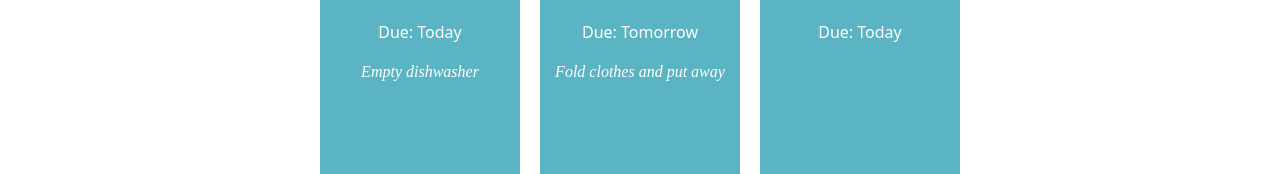
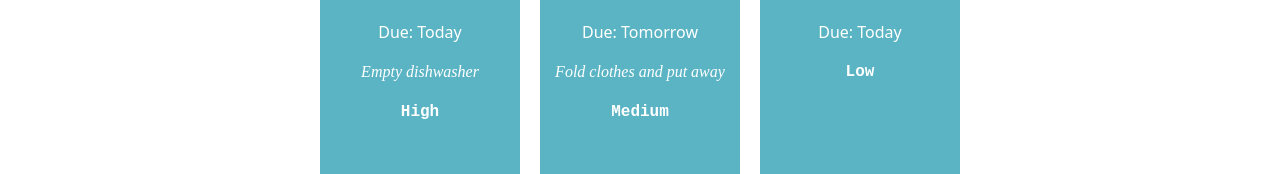
Before and after one commit to daniel-wall06/react-basics-labs, a React (Vite) app in the folder tasky/: page / in a window 1280 px wide. Shown: the part 207-381 px from the top of the page. Built offline with nearby package versions, Linux system fonts and the light colour scheme.

Commit message:
Tasky Lab 2a - Exercise done

```diff
--- a/tasky/src/App.css
+++ b/tasky/src/App.css
@@ -42,3 +42,7 @@
   font-family: 'Times New Roman', Times, serif;
 
 }
+.priority{
+  font-family: 'Courier New', Courier, monospace;
+  font-weight: bold;
+}
--- a/tasky/src/App.jsx
+++ b/tasky/src/App.jsx
@@ -5,9 +5,9 @@
 function App() {
   const [ taskState, setTaskState ] = useState({
     tasks: [
-      { id: 1, title:"Dishes", description: "Empty dishwasher", deadline: "Today" },
-      { id: 2, title: "Laundry", description: "Fold clothes and put away", deadline: "Tomorrow" },
-      { id: 3, title: "Tidy up", deadline: "Today" }
+      { id: 1, title:"Dishes", description: "Empty dishwasher", deadline: "Today", priority: "High" },
+      { id: 2, title: "Laundry", description: "Fold clothes and put away", deadline: "Tomorrow", priority: "Medium" },
+      { id: 3, title: "Tidy up", deadline: "Today", priority: "Low" }
     ]
   });
 
@@ -19,6 +19,7 @@
       title={task.title}
       description={task.description}
       deadline={task.deadline}
+      priority={task.priority}
       key={task.id}
     />
   ))}
--- a/tasky/src/components/Task.jsx
+++ b/tasky/src/components/Task.jsx
@@ -5,6 +5,7 @@
             <p className="title">{props.title}</p>
             <p>Due: {props.deadline}</p>
             <p className="description">{props.description}</p>
+            <p className="priority">{props.priority}</p>
         </div>
     )
 
```
